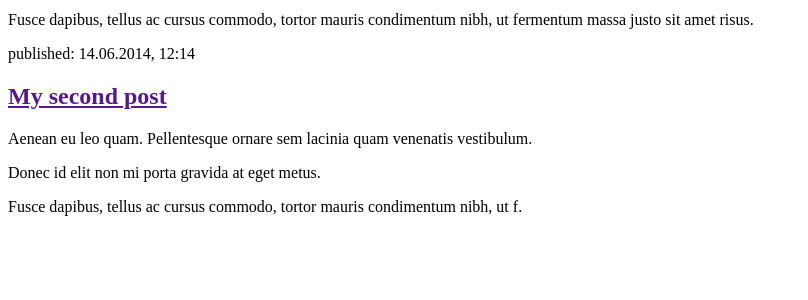
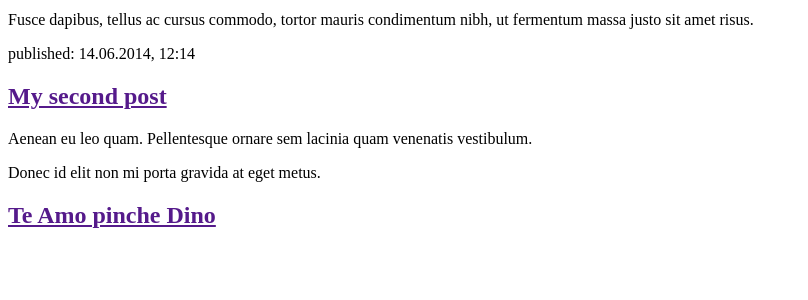
Before and after one commit to Edwin266/Inicio-en-Django, a Python web app: template photos/templates/photos/post_list.html in a window 1280 px wide. Shown: the part 208-508 px from the top of the page, without its empty margins (0-808 px from the left). Run offline with Jinja, Linux system fonts and the light colour scheme; the template is opened without the code that fills it, so the values that code supplies are empty.

Commit message:
Se agrego una linea

```diff
--- a/photos/templates/photos/post_list.html
+++ b/photos/templates/photos/post_list.html
@@ -20,7 +20,9 @@
             <h2><a href="">My second post</a></h2>
             <p>Aenean eu leo quam. Pellentesque ornare sem lacinia quam venenatis vestibulum.</p>
             <p>Donec id elit non mi porta gravida at eget metus.</p>
-            <p>Fusce dapibus, tellus ac cursus commodo, tortor mauris condimentum nibh, ut f.</p>
+        </div>
+        <div>
+            <h2><a href="">Te Amo pinche Dino</a></h2>
         </div>
     </body>
 </html>
```
